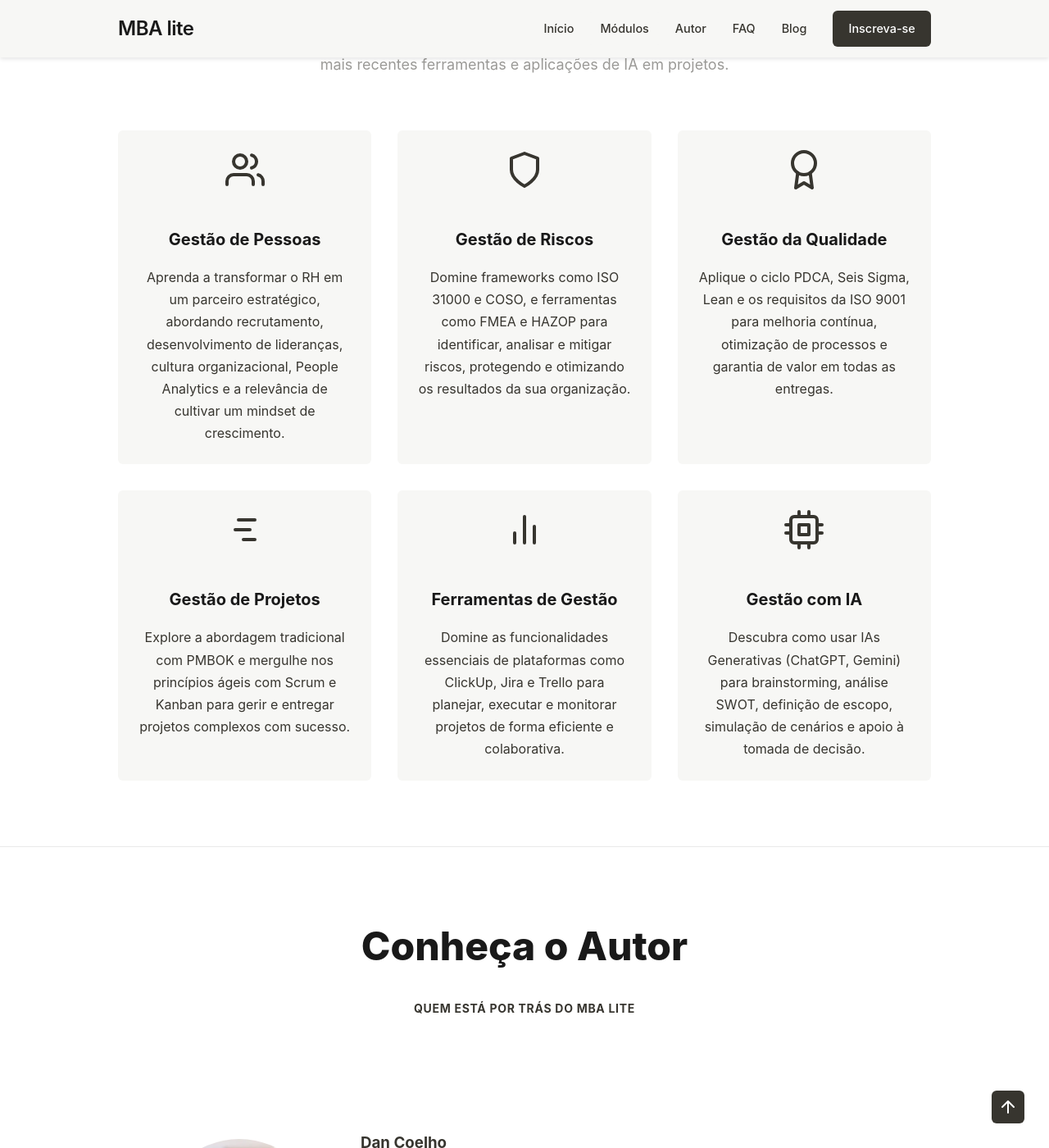
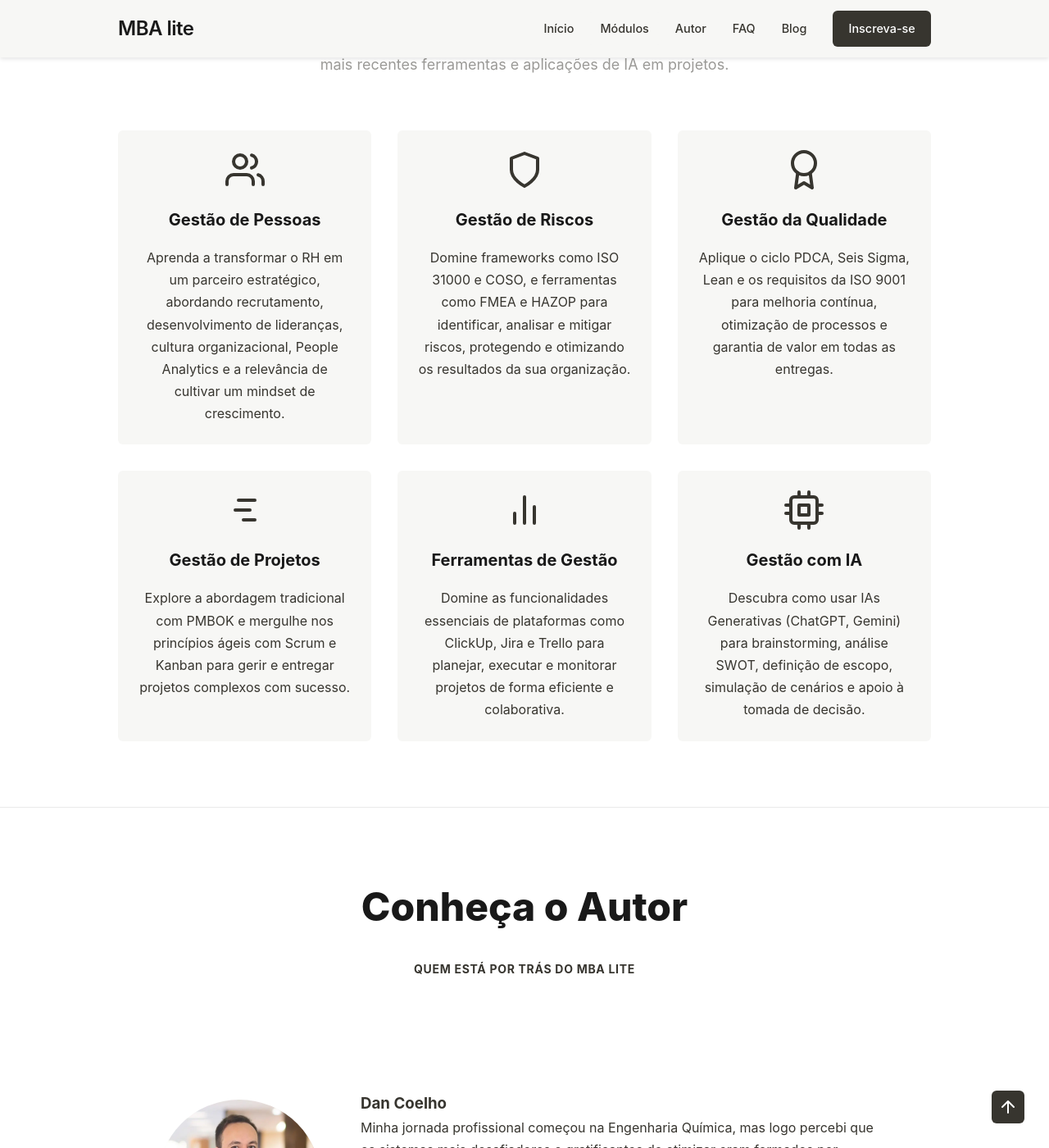
Before and after one commit to danub-io/MBAlite, a Jekyll site: the page index.html, which Jekyll copies as it is, in a window 1280 px wide and 1400 px high, scrolled down 968 px. Shown: the whole window at 82% size. Built offline with Jekyll 4.4.1, drawn with Linux system fonts in a browser that asks for light colours.

Commit message:
icons padding modules

```diff
--- a/404.html
+++ b/404.html
@@ -342,7 +342,7 @@
 .module-card .icon {
     font-size: 2.5rem;
     color: var(--color-primary);
-    margin-bottom: 1.5rem;
+    margin-bottom: 0rem;
 }
 
 .module-card h3 {
--- a/_layouts/default.html
+++ b/_layouts/default.html
@@ -343,7 +343,7 @@
 .module-card .icon {
     font-size: 2.5rem;
     color: var(--color-primary);
-    margin-bottom: 1.5rem;
+    margin-bottom: 0rem;
 }
 
 .module-card h3 {
--- a/index.html
+++ b/index.html
@@ -342,7 +342,7 @@
 .module-card .icon {
     font-size: 2.5rem;
     color: var(--color-primary);
-    margin-bottom: 1.5rem;
+    margin-bottom: 0rem;
 }
 
 .module-card h3 {
```
